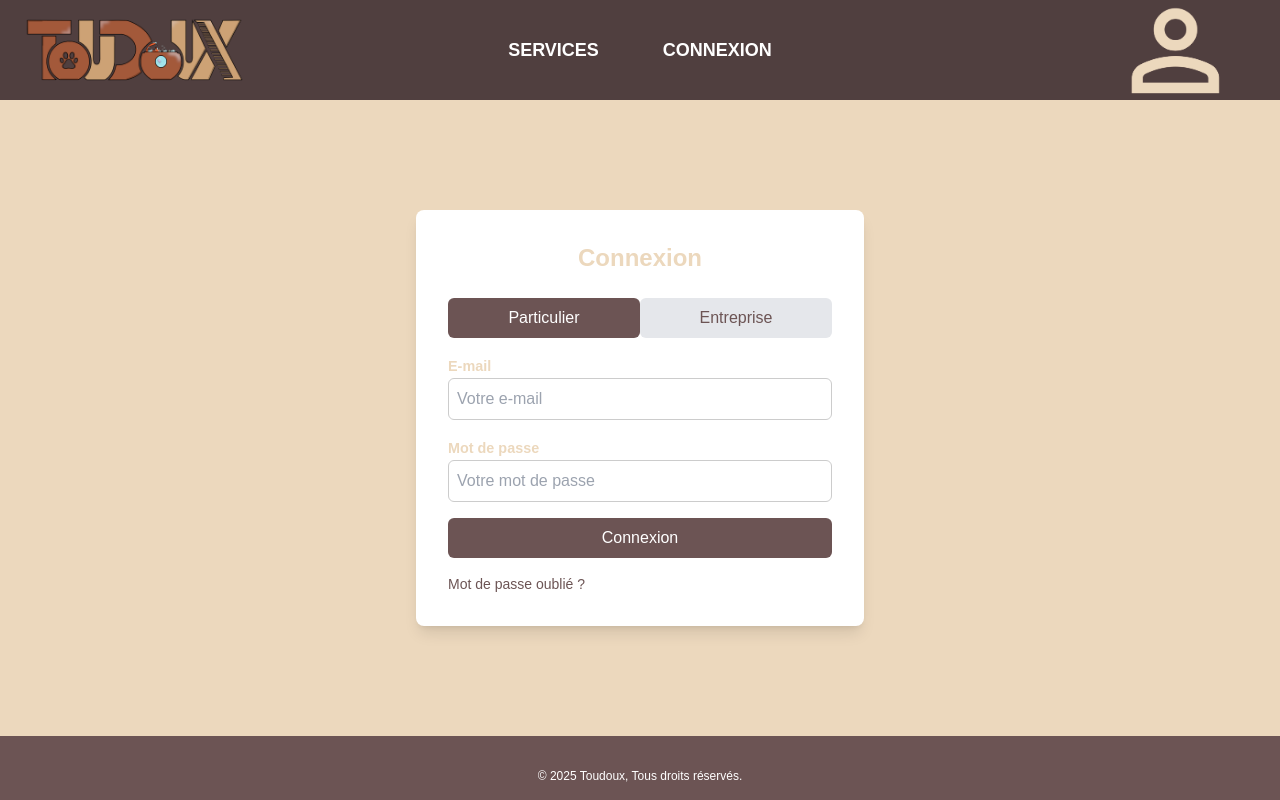
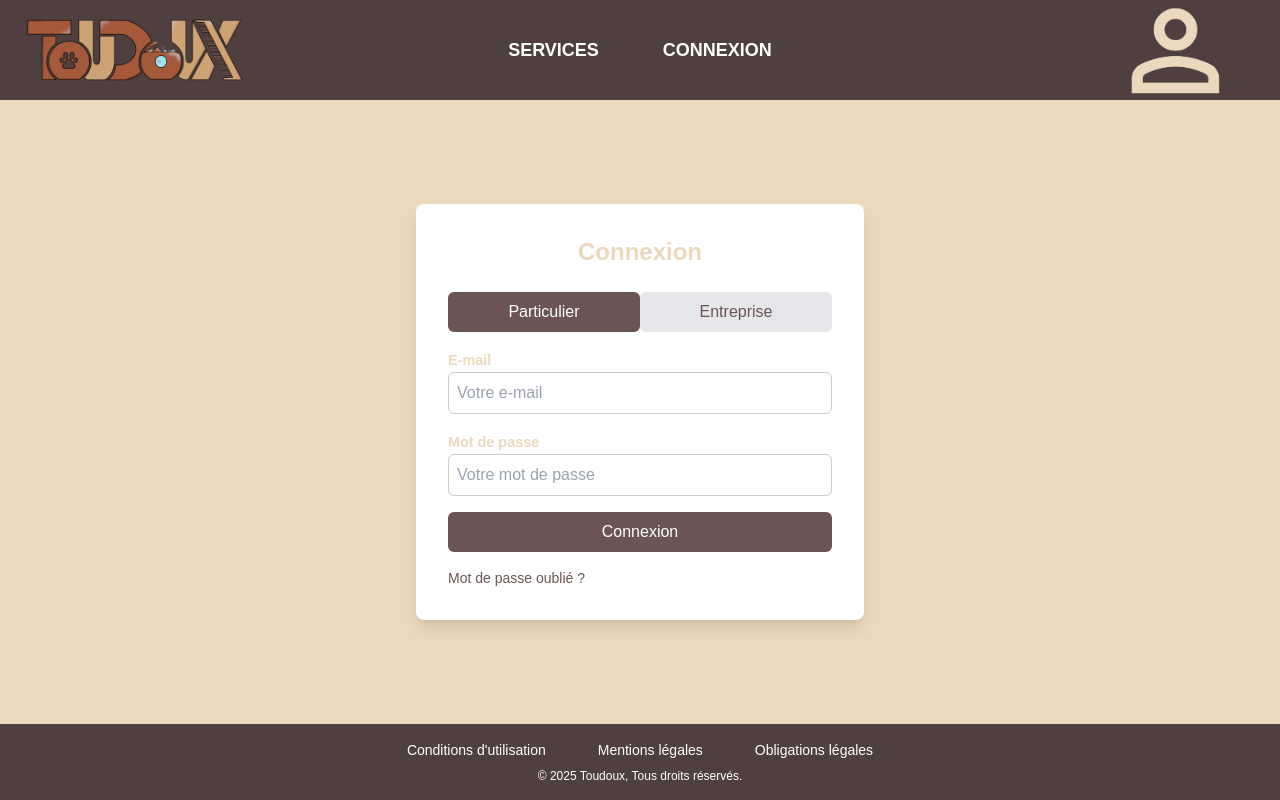
Before and after one commit to Lucasmes93/ToudouxWeb, a Next.js app: page /login in a window 1280 px wide. Built offline with nearby package versions, Linux system fonts and the light colour scheme.

Commit message:
Same but for the footer

```diff
--- a/pages/login.tsx
+++ b/pages/login.tsx
@@ -191,10 +191,13 @@ export default function Login() {
       </main>
 
       {/* Footer */}
-      <footer className="bg-[#6C5454] text-white text-center py-4 mt-auto">
-        <p className="mt-4 text-xs">
-          © 2025 Toudoux, Tous droits réservés.
-        </p>
+      <footer className="bg-[#503f3f] text-white text-center py-4">
+        <div className="flex justify-center gap-8 text-sm">
+          <a href="/conditions-utilisation">Conditions d'utilisation</a>
+          <a href="/mentions-legales">Mentions légales</a>
+          <a href="/obligations">Obligations légales</a>
+        </div>
+        <p className="mt-2 text-xs">© 2025 Toudoux, Tous droits réservés.</p>
       </footer>
     </div>
   );
--- a/pages/services.tsx
+++ b/pages/services.tsx
@@ -106,19 +106,13 @@ export default function Services() {
       </main>
 
       {/* Footer */}
-      <footer className="bg-[#6C5454] text-white text-center py-4 mt-auto">
+      <footer className="bg-[#503f3f] text-white text-center py-4">
         <div className="flex justify-center gap-8 text-sm">
-          <a href="/conditions-utilisation" className="hover:underline">
-            Conditions d&apos;utilisation
-          </a>
-          <a href="/mentions-legales" className="hover:underline">
-            Mentions légales
-          </a>
-          <a href="/obligations" className="hover:underline">
-            Obligations légales
-          </a>
+          <a href="/conditions-utilisation">Conditions d'utilisation</a>
+          <a href="/mentions-legales">Mentions légales</a>
+          <a href="/obligations">Obligations légales</a>
         </div>
-        <p className="mt-4 text-xs">© 2025 Toudoux, Tous droits réservés.</p>
+        <p className="mt-2 text-xs">© 2025 Toudoux, Tous droits réservés.</p>
       </footer>
     </div>
   );
```
